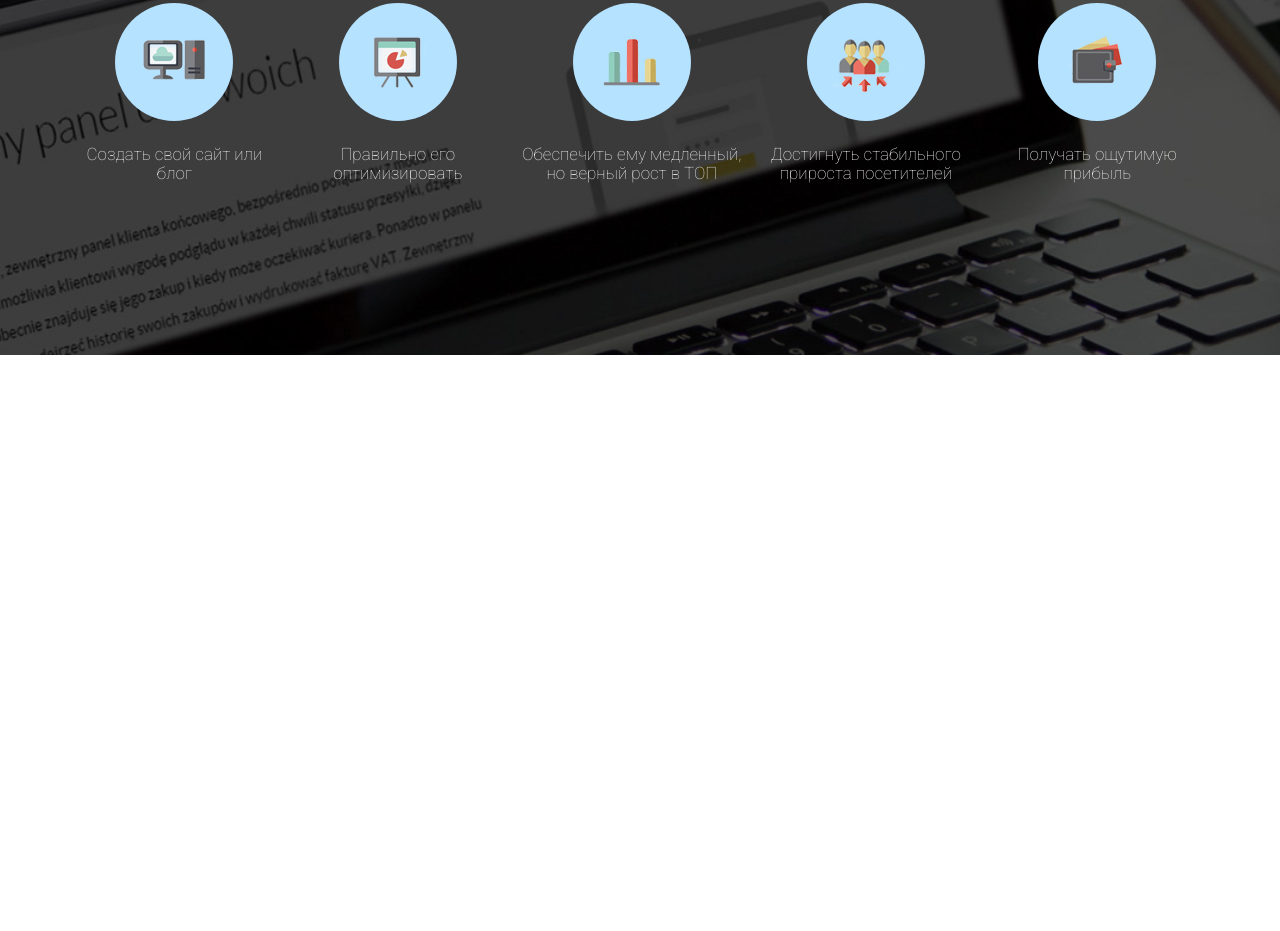
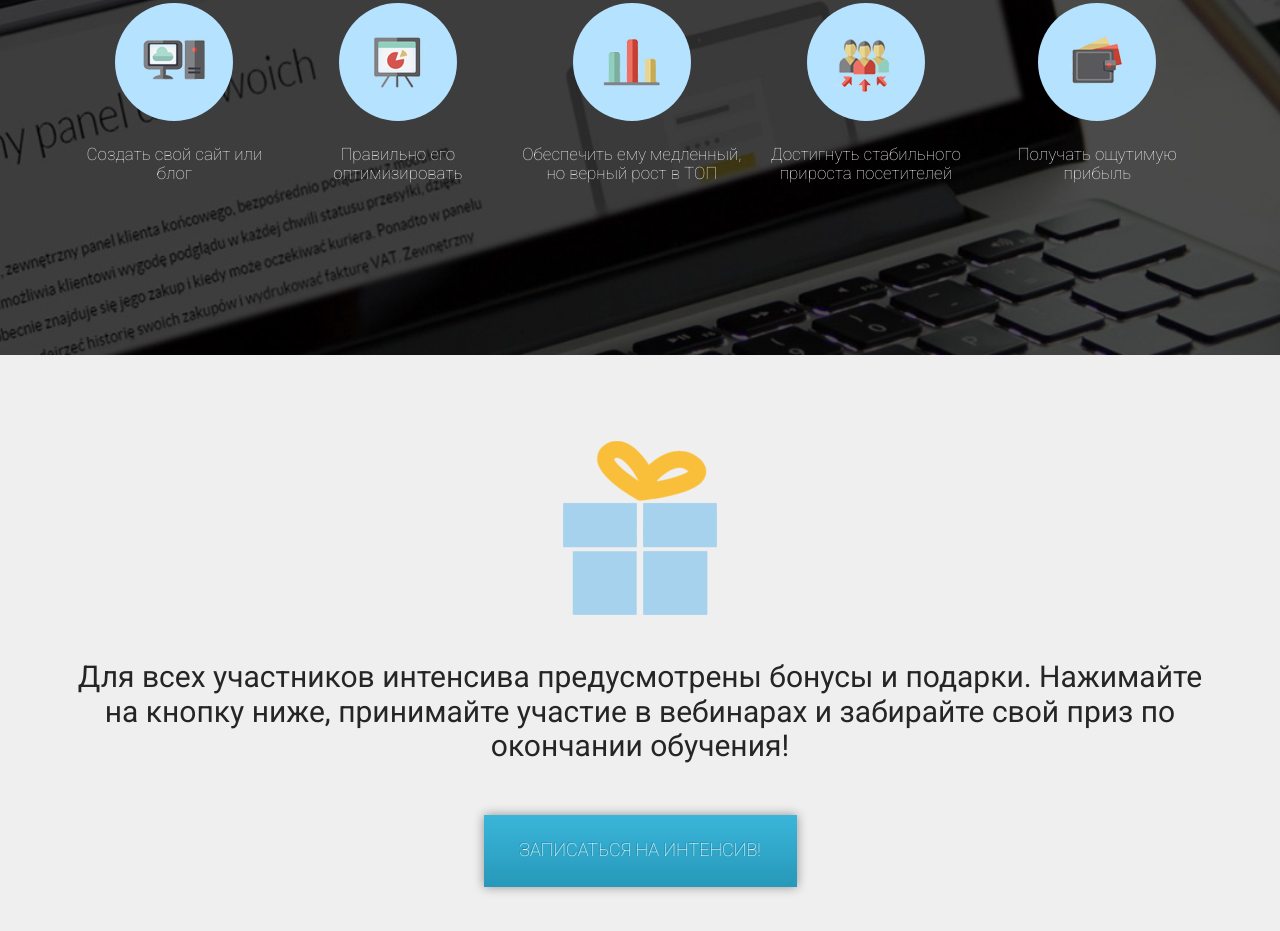
Before and after one commit to kixxpy/wordpress1, a plain HTML site: page index.html in a window 1280 px wide. Shown: the part 2278-3209 px from the top of the page. Before the commit the page ends 2633 px from the top, so only its background shows below. Drawn offline with Linux system fonts and the light colour scheme.

Commit message:
add present

```diff
--- a/css/style.css
+++ b/css/style.css
@@ -238,3 +238,43 @@
     margin-top: 24px;
 
 }
+
+/* present */
+
+.presen {
+    padding-top: 86px;
+    min-height: 631px;
+    background-color: #EFEFEF;
+}
+.present-img {
+    display: block;
+    width: 154px;
+    height: 174px;
+    margin: 0 auto;
+}
+.present-descr {
+    font-family: 'Roboto';
+    font-weight: 400;
+    font-size: 30px;
+    text-align: center;
+    color: #252525;
+    margin-top: 45px;
+}
+.present-btn {
+    display: block;
+    margin: 0 auto;
+    width: 313px;
+    height: 72px;
+    font-weight: 100;
+    background: linear-gradient(0deg, #2798B9 0%, #3AB6DA 100%);
+    box-shadow: 0px 0px 10px rgba(0, 0, 0, 0.4);
+    cursor: pointer;
+    font-size: 18px;
+    align-items: center;
+    text-transform: uppercase;
+    color: #FFFFFF;
+    text-shadow: -1px -1px 0px rgba(0, 0, 0, 0.22);
+    border: none;
+    margin-top: 51px;
+    outline: none;
+}
--- a/index.html
+++ b/index.html
@@ -127,5 +127,16 @@
             </div>
         </div>
     </section>
+    <section class="presen">
+        <div class="container">
+            <img src="icon/gift.png" alt="" class="present-img">
+            <div class="present-descr">
+                Для всех участников интенсива предусмотрены бонусы и подарки. Нажимайте на кнопку ниже, принимайте участие в вебинарах и забирайте свой приз по окончании обучения!
+            </div>
+            <button class="present-btn">
+                Записаться на интенсив!
+            </button>
+        </div>
+    </section>
 </body>
 </html>
```
Also changed, not shown: icon/gift.png (added).
